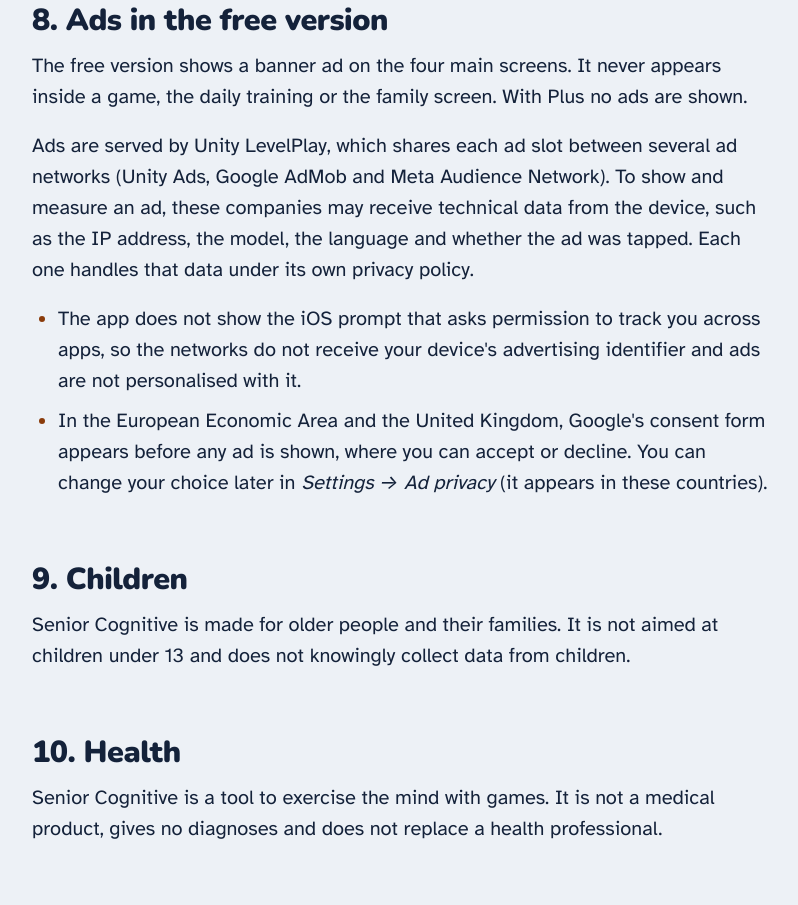
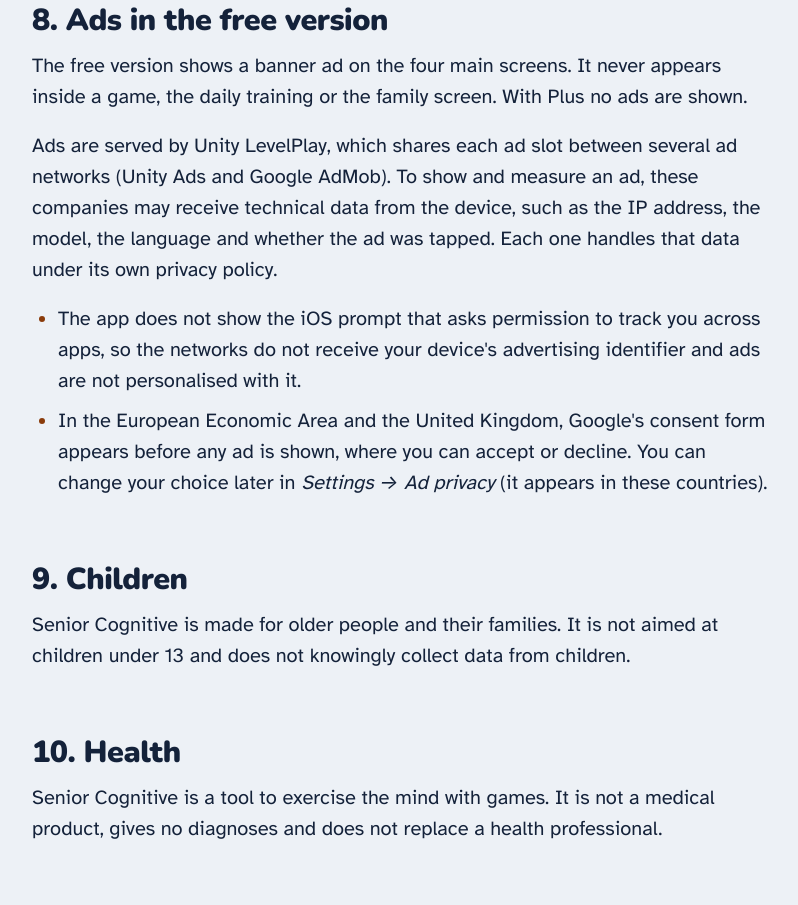
Before and after one commit to albeasystems/albeasystems.github.io, a plain HTML site: page senior-cognitive/en/privacy/index.html in a window 1280 px wide. Shown: the part 2654-3559 px from the top of the page, without its empty margins (240-1038 px from the left). Drawn offline with Linux system fonts and the light colour scheme.

Commit message:
Publish Senior Cognitive website (source 136ece5-dirty)

```diff
--- a/senior-cognitive/en/privacy/index.html
+++ b/senior-cognitive/en/privacy/index.html
@@ -82,7 +82,7 @@
 
     <h2>8. Ads in the free version</h2>
     <p>The free version shows a banner ad on the four main screens. It never appears inside a game, the daily training or the family screen. With Plus no ads are shown.</p>
-    <p>Ads are served by Unity LevelPlay, which shares each ad slot between several ad networks (Unity Ads, Google AdMob and Meta Audience Network). To show and measure an ad, these companies may receive technical data from the device, such as the IP address, the model, the language and whether the ad was tapped. Each one handles that data under its own privacy policy.</p>
+    <p>Ads are served by Unity LevelPlay, which shares each ad slot between several ad networks (Unity Ads and Google AdMob). To show and measure an ad, these companies may receive technical data from the device, such as the IP address, the model, the language and whether the ad was tapped. Each one handles that data under its own privacy policy.</p>
     <ul>
       <li>The app does not show the iOS prompt that asks permission to track you across apps, so the networks do not receive your device's advertising identifier and ads are not personalised with it.</li>
       <li>In the European Economic Area and the United Kingdom, Google's consent form appears before any ad is shown, where you can accept or decline. You can change your choice later in <em>Settings → Ad privacy</em> (it appears in these countries).</li>
```
Also changed, not shown: senior-cognitive/es/privacidad/index.html (+1 -1 lines).
